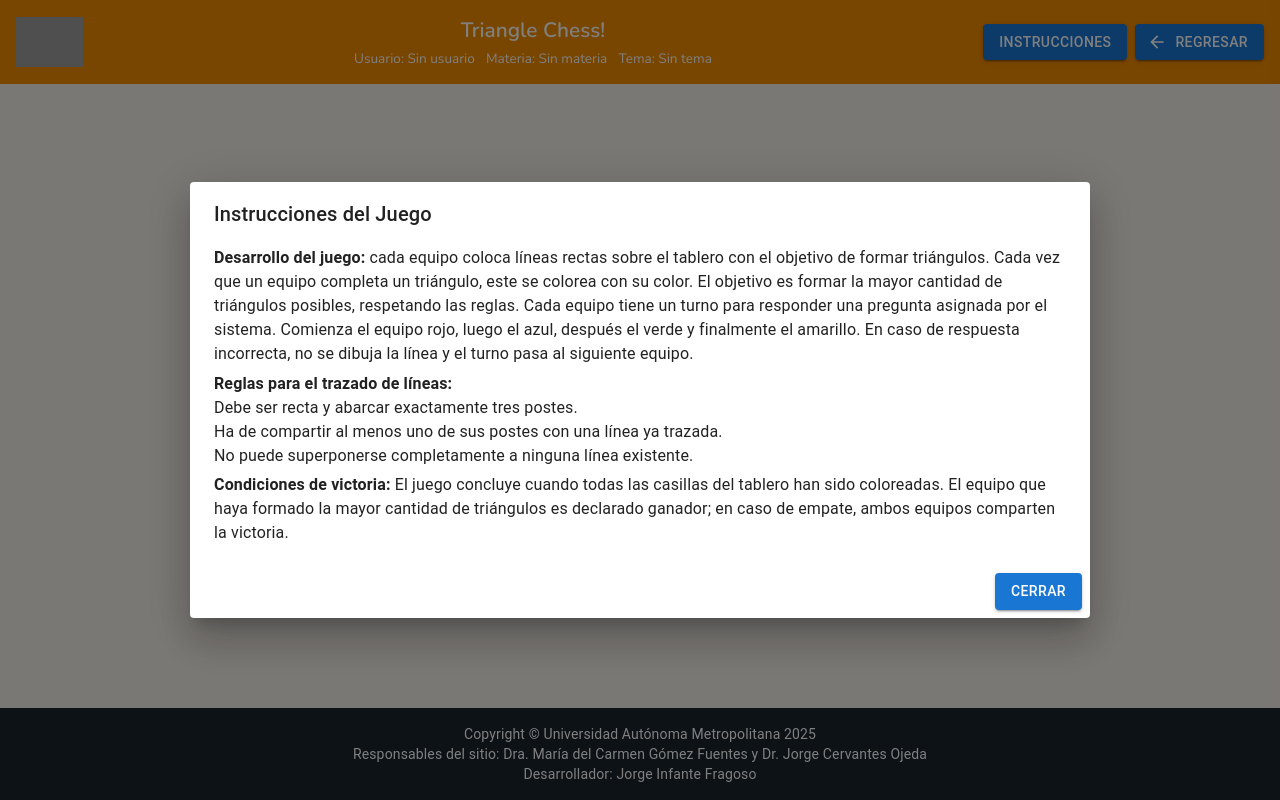
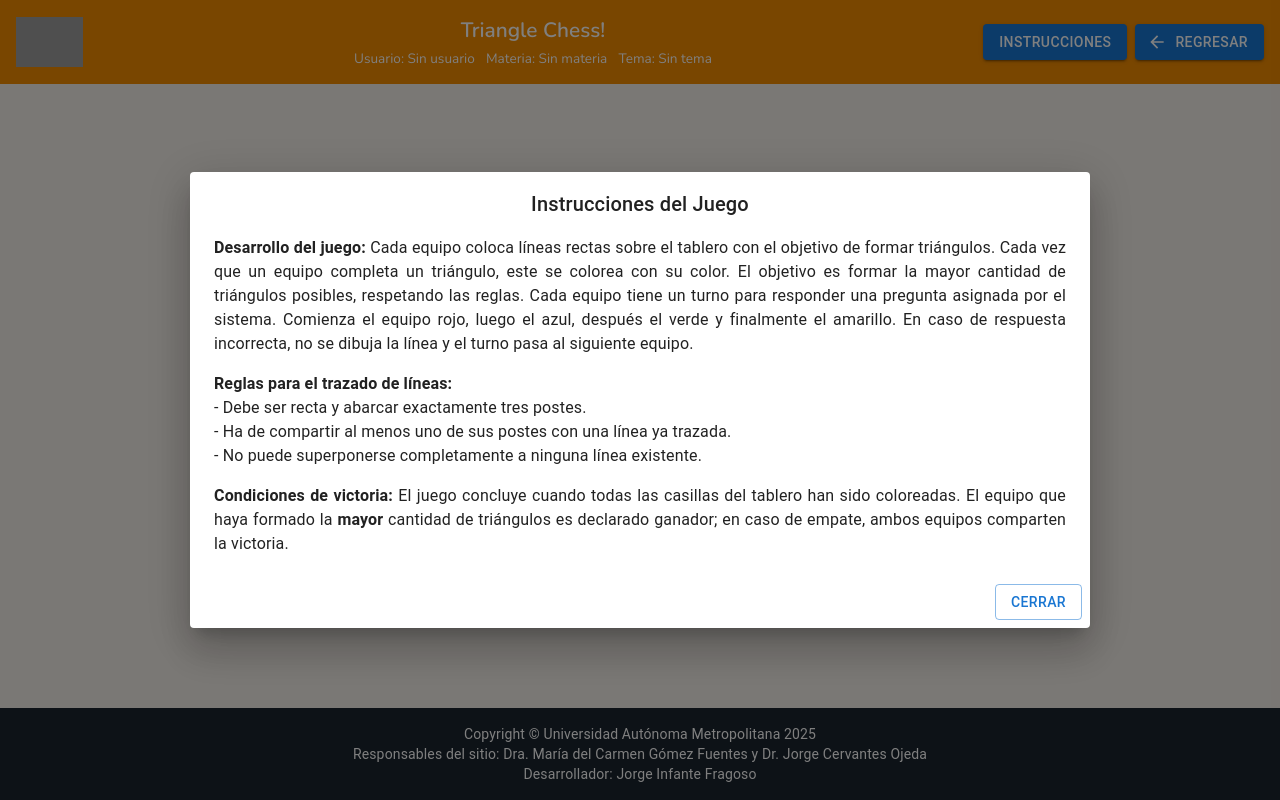
Before and after one commit to georgeif2212/Chain-Triangle-Chess, a React (Vite) app: page /trianglechess/game in a window 1280 px wide. Both pictures are taken after a click on the button "INSTRUCCIONES". Built offline with nearby package versions, Linux system fonts and the light colour scheme; grey boxes are pictures that could not be loaded.

Commit message:
feat: new styles

```diff
--- a/src/game/components/board/BoardDialogs.jsx
+++ b/src/game/components/board/BoardDialogs.jsx
@@ -1,4 +1,3 @@
-import React from "react";
 import CustomAlert from "@components/ui/Alert.jsx";
 import QuestionDialog from "@components/dialogs/QuestionDialog.jsx";
 import NoMoreQuestionsDialog from "@components/dialogs/NoMoreQuestionsDialog.jsx";
--- a/src/game/components/dialogs/InstructionsDialog.jsx
+++ b/src/game/components/dialogs/InstructionsDialog.jsx
@@ -1,43 +1,50 @@
-import styles from '@styles/components/dialogs/InstructionsDialog.module.css';
+import styles from "@styles/components/dialogs/InstructionsDialog.module.css";
 import {
   Dialog,
   DialogTitle,
   DialogContent,
   DialogActions,
   Button,
-  Typography
-} from '@mui/material';
+  Typography,
+} from "@mui/material";
 
 const InstructionsDialog = ({ open, onClose }) => {
   return (
     <Dialog open={open} onClose={onClose} maxWidth="md" fullWidth>
-      <DialogTitle>Instrucciones del Juego</DialogTitle>
+      <DialogTitle textAlign={"center"}>Instrucciones del Juego</DialogTitle>
       <DialogContent className={styles.content}>
-        <Typography gutterBottom>
-          <strong>Desarrollo del juego:</strong> cada equipo coloca líneas rectas sobre el tablero
-          con el objetivo de formar triángulos. Cada vez que un equipo completa un triángulo, este
-          se colorea con su color. El objetivo es formar la mayor cantidad de triángulos posibles,
-          respetando las reglas. Cada equipo tiene un turno para responder una pregunta asignada por
-          el sistema. Comienza el equipo rojo, luego el azul, después el verde y finalmente el
-          amarillo. En caso de respuesta incorrecta, no se dibuja la línea y el turno pasa al
-          siguiente equipo.
+        <Typography sx={{ mb: 2 }} textAlign={"justify"} gutterBottom>
+          <strong>Desarrollo del juego:</strong> Cada equipo coloca líneas
+          rectas sobre el tablero con el objetivo de formar triángulos. Cada vez
+          que un equipo completa un triángulo, este se colorea con su color. El
+          objetivo es formar la mayor cantidad de triángulos posibles,
+          respetando las reglas. Cada equipo tiene un turno para responder una
+          pregunta asignada por el sistema. Comienza el equipo rojo, luego el
+          azul, después el verde y finalmente el amarillo. En caso de respuesta
+          incorrecta, no se dibuja la línea y el turno pasa al siguiente equipo.
         </Typography>
-        <Typography gutterBottom>
+        <Typography sx={{ mb: 2 }} textAlign={"justify"} gutterBottom>
           <strong>Reglas para el trazado de líneas:</strong>
           <ol>
-            <li>Debe ser recta y abarcar exactamente tres postes.</li>
-            <li>Ha de compartir al menos uno de sus postes con una línea ya trazada.</li>
-            <li>No puede superponerse completamente a ninguna línea existente.</li>
+            <li>- Debe ser recta y abarcar exactamente tres postes.</li>
+            <li>
+              - Ha de compartir al menos uno de sus postes con una línea ya
+              trazada.
+            </li>
+            <li>
+              - No puede superponerse completamente a ninguna línea existente.
+            </li>
           </ol>
         </Typography>
-        <Typography>
-          <strong>Condiciones de victoria:</strong> El juego concluye cuando todas las casillas del
-          tablero han sido coloreadas. El equipo que haya formado la mayor cantidad de triángulos es
-          declarado ganador; en caso de empate, ambos equipos comparten la victoria.
+        <Typography textAlign={"justify"}>
+          <strong>Condiciones de victoria:</strong> El juego concluye cuando
+          todas las casillas del tablero han sido coloreadas. El equipo que haya
+          formado la <strong>mayor</strong> cantidad de triángulos es declarado
+          ganador; en caso de empate, ambos equipos comparten la victoria.
         </Typography>
       </DialogContent>
       <DialogActions>
-        <Button onClick={onClose} variant="contained" color="primary">
+        <Button onClick={onClose} variant="outlined" color="primary">
           Cerrar
         </Button>
       </DialogActions>
--- a/src/game/components/dialogs/NoMoreQuestionsDialog.jsx
+++ b/src/game/components/dialogs/NoMoreQuestionsDialog.jsx
@@ -7,18 +7,18 @@ import Typography from "@mui/material/Typography";
 
 const NoMoreQuestionsDialog = ({ open, onContinue, onEnd }) => (
   <Dialog open={open} disableEscapeKeyDown onClose={() => {}}>
-    <DialogTitle>¡Preguntas agotadas!</DialogTitle>
-    <DialogContent>
-      <Typography>
+    <DialogTitle textAlign={"center"}>¡Preguntas agotadas!</DialogTitle>
+    <DialogContent sx={{ display: "flex" }}>
+      <Typography textAlign={"center"}>
         Ya no hay más preguntas disponibles. ¿Deseas continuar el juego sin
         preguntas o finalizarlo ahora?
       </Typography>
     </DialogContent>
-    <DialogActions>
-      <Button onClick={onEnd} color="error">
+    <DialogActions sx={{ display: "flex", justifyContent: "space-evenly" }}>
+      <Button onClick={onEnd} variant="outlined" color="error">
         Finalizar juego
       </Button>
-      <Button onClick={onContinue} variant="contained" color="primary">
+      <Button onClick={onContinue} variant="outlined" color="success">
         Continuar sin preguntas
       </Button>
     </DialogActions>
```
